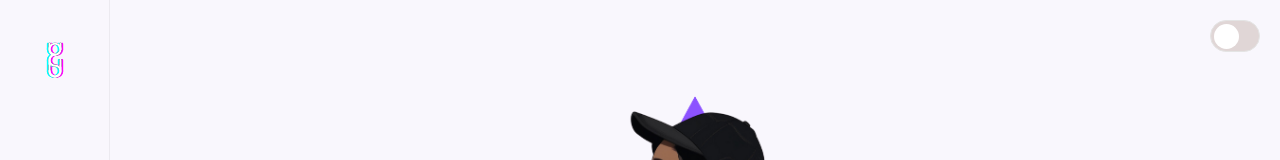
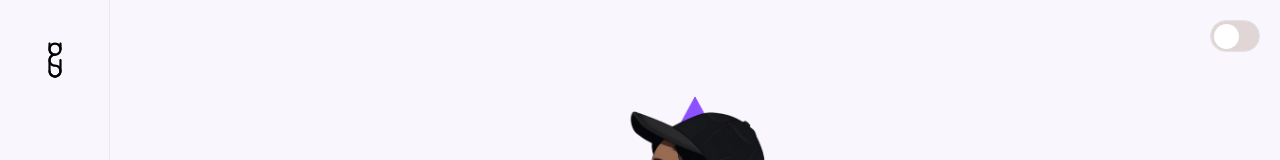
Before and after one commit to YousLa/Portfolio, a React (Create React App) app: page / in a window 1280 px wide. Shown: the top 160 px of the page. Built offline with nearby package versions, Linux system fonts and the light colour scheme; a web font is replaced by a local one.

Commit message:
Black Logo

```diff
--- a/src/components/sidebar/Sidebar.jsx
+++ b/src/components/sidebar/Sidebar.jsx
@@ -1,6 +1,6 @@
 import React, { useState } from 'react'
 import "./sidebar.css"
-import Logo from "../../assets/svg/logo.svg";
+import Logo from "../../assets/svg/logo_black.svg";
 
 const Sidebar = () => {
 
@@ -10,7 +10,7 @@ const Sidebar = () => {
         <>
             <aside className={toggle ? "aside show-menu" : "aside"}>
                 <a href="#home" className="nav_logo">
-                    <img src={Logo} alt="" />
+                    <img src={Logo} alt="Logo YE" />
                 </a>
 
                 <nav className="nav">
```
Also changed, not shown: package.json (line endings or trailing spaces), src/assets/svg/logo_black.svg (added).
